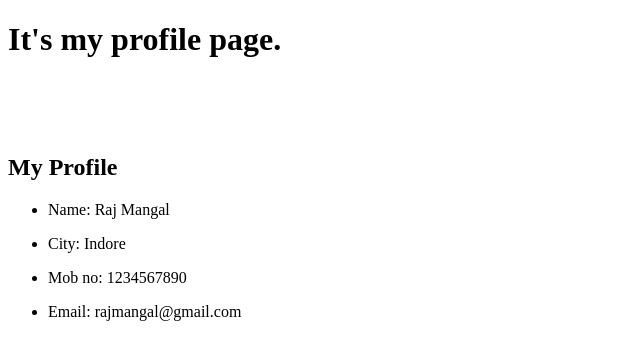
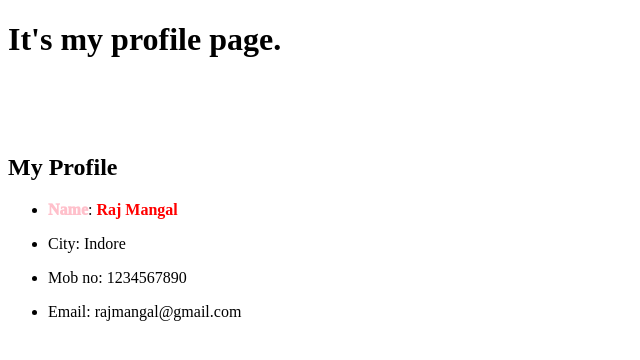
Before and after one commit to mangalji/django_practice, a Django app: page /profile/ in a window 1280 px wide. Shown: the top 360 px of the page, without its empty margins (0-640 px from the left). Run offline with Django 5.2, Linux system fonts and the light colour scheme.

Commit message:
profile template updated

```diff
--- a/templates/website/profile.html
+++ b/templates/website/profile.html
@@ -9,7 +9,7 @@
     <h1>It's my profile page.</h1><br><br><br>
     <h2>My Profile</h2>
     <ul>
-        <li><p>Name: Raj Mangal</p></li>
+        <li><p><span style='color:pink; font-weight:1000;'>Name</span>: <span style="font-weight: 800; color:red;">Raj Mangal</span></p></li>
         <li><p>City: Indore</p></li>
         <li><p>Mob no: 1234567890</p></li>
         <li><p>Email: rajmangal@gmail.com</p></li>
```
